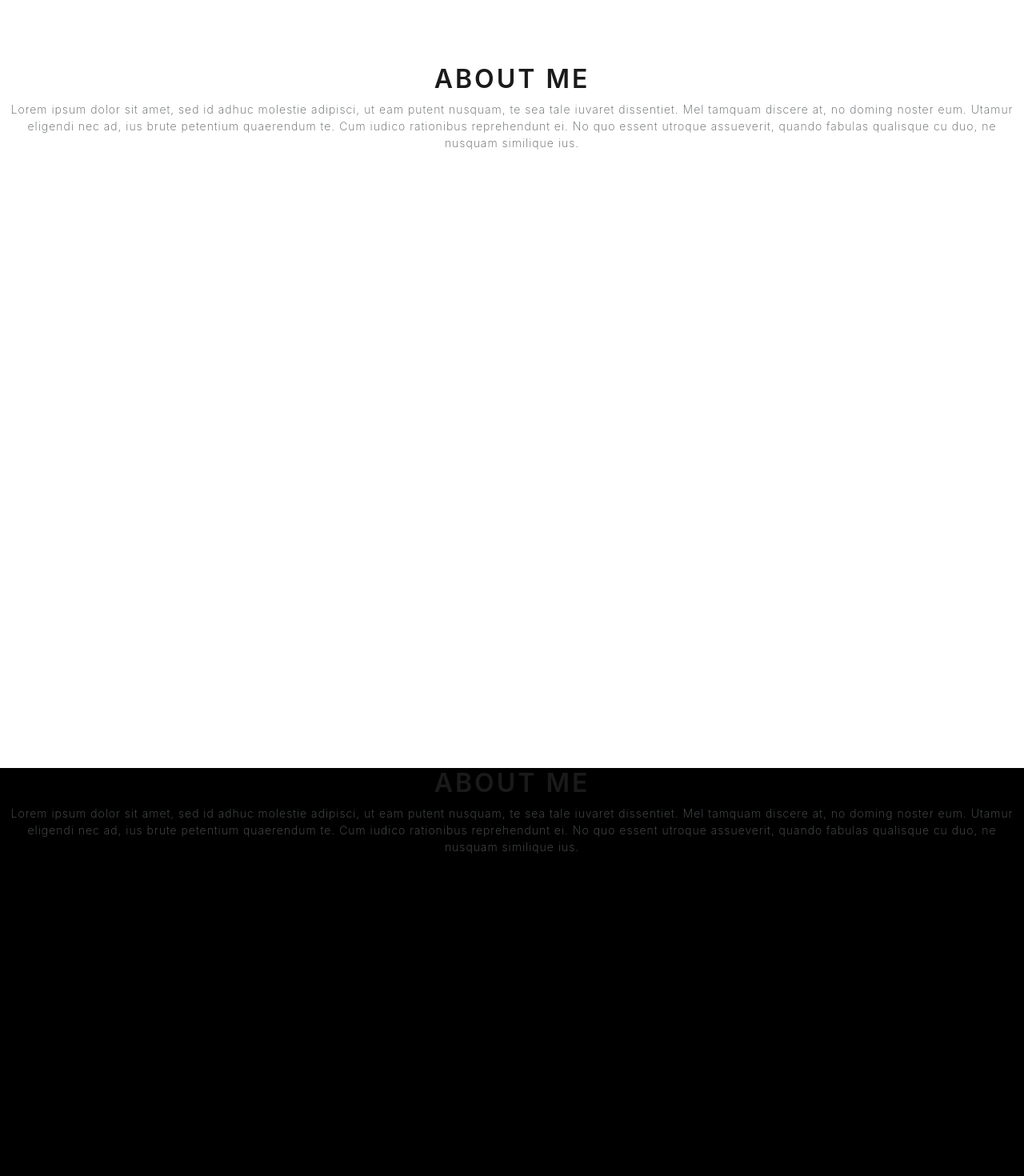
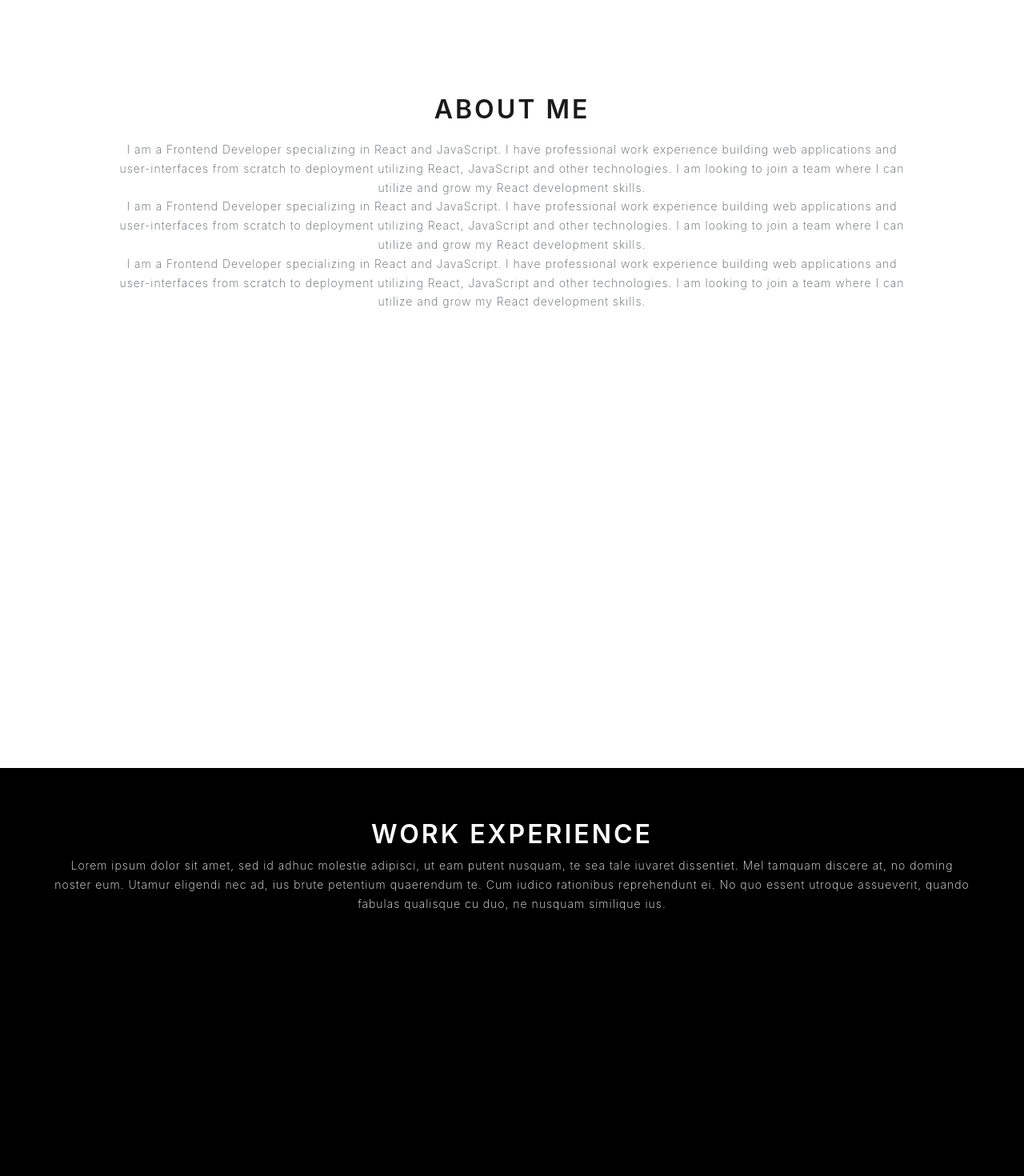
Before and after one commit to anaberrocal/Portfolio-2.0, a React (Create React App) app: page / in a window 1280 px wide. Shown: the part 880-2350 px from the top of the page at 80% size. Built offline with nearby package versions, Linux system fonts and the light colour scheme.

Commit message:
Add devicon-react-svg module

```diff
--- a/package.json
+++ b/package.json
@@ -6,6 +6,7 @@
     "@testing-library/jest-dom": "^4.2.4",
     "@testing-library/react": "^9.3.2",
     "@testing-library/user-event": "^7.1.2",
+    "devicon-react-svg": "^0.2.2",
     "react": "^16.13.1",
     "react-dom": "^16.13.1",
     "react-scripts": "3.4.3"
--- a/src/App.css
+++ b/src/App.css
@@ -1,5 +1,6 @@
 .App {
   text-align: center;
+  line-height: 1.7em;
 }
 
 .navbar-space {
@@ -49,23 +50,41 @@
 /* About */
 .about {
   background-color: #ffffff;
+  padding: 3% 10% 10%;
   height: 100vh;
+}
+
+.about p {
+  padding: 1%;
 }
 
 /* Experience */
 .experience {
   background-color: #000000;
+  color: #ffffff;
+  padding: 5%;
   height: 100vh;
 }
 
-/* Skills */
-.skills {
+.experience h1{
+  color: #ffffff;
+}
+
+/* Projects */
+.projects {
   background-color: #ffffff;
+  padding: 5%;
   height: 100vh;
 }
 
 /* Contact */
 .contact {
   background-color: #000000;
+  color: #ffffff;
+  padding: 3% 10% 10%;
   height: 100vh;
 }
+
+.contact h1{
+  color: #ffffff;
+}
--- a/src/App.js
+++ b/src/App.js
@@ -14,7 +14,7 @@ function App() {
           <h1 className="intro-title">
             Hello, my name is Ana Berrocal and I am a React Developer.
           </h1>
-          <img src={Ana} className="profile-picture" />
+          <img src={Ana} className="profile-picture" alt="Profile picture" />
           <div>
             <a href="#about">
               <button type="button" className="btn btn-primary btn-lg m-5">
@@ -30,12 +30,23 @@ function App() {
         <div className="about">
           <h1>About me</h1>
           <p>
-            Lorem ipsum dolor sit amet, sed id adhuc molestie adipisci, ut eam
-            putent nusquam, te sea tale iuvaret dissentiet. Mel tamquam discere
-            at, no doming noster eum. Utamur eligendi nec ad, ius brute
-            petentium quaerendum te. Cum iudico rationibus reprehendunt ei. No
-            quo essent utroque assueverit, quando fabulas qualisque cu duo, ne
-            nusquam similique ius.
+            I am a Frontend Developer specializing in React and JavaScript. I
+            have professional work experience building web applications and
+            user-interfaces from scratch to deployment utilizing React,
+            JavaScript and other technologies. I am looking to join a team where
+            I can utilize and grow my React development skills.
+            <br/>
+            I am a Frontend Developer specializing in React and JavaScript. I
+            have professional work experience building web applications and
+            user-interfaces from scratch to deployment utilizing React,
+            JavaScript and other technologies. I am looking to join a team where
+            I can utilize and grow my React development skills.
+            <br/>
+            I am a Frontend Developer specializing in React and JavaScript. I
+            have professional work experience building web applications and
+            user-interfaces from scratch to deployment utilizing React,
+            JavaScript and other technologies. I am looking to join a team where
+            I can utilize and grow my React development skills.
           </p>
         </div>
       </section>
@@ -43,7 +54,7 @@ function App() {
       <section id="experience">
         <div className="navbar-space"></div>
         <div className="experience">
-          <h1>About me</h1>
+          <h1>Work experience</h1>
           <p>
             Lorem ipsum dolor sit amet, sed id adhuc molestie adipisci, ut eam
             putent nusquam, te sea tale iuvaret dissentiet. Mel tamquam discere
@@ -54,11 +65,11 @@ function App() {
           </p>
         </div>
       </section>
-      {/* Skills */}
-      <section id="skills">
+      {/* Projects */}
+      <section id="projects">
         <div className="navbar-space"></div>
-        <div className="skills">
-          <h1>About me</h1>
+        <div className="projects">
+          <h1>Personal Projects</h1>
           <p>
             Lorem ipsum dolor sit amet, sed id adhuc molestie adipisci, ut eam
             putent nusquam, te sea tale iuvaret dissentiet. Mel tamquam discere
@@ -73,7 +84,7 @@ function App() {
       <section id="contact">
         <div className="navbar-space"></div>
         <div className="contact">
-          <h1>About me</h1>
+          <h1>Contact</h1>
           <p>
             Lorem ipsum dolor sit amet, sed id adhuc molestie adipisci, ut eam
             putent nusquam, te sea tale iuvaret dissentiet. Mel tamquam discere
--- a/src/Components/Navbar.js
+++ b/src/Components/Navbar.js
@@ -31,8 +31,8 @@ export default function Navbar() {
             </a>
           </li>
           <li className="nav-item">
-            <a className="nav-link" href="#skills">
-              Skills
+            <a className="nav-link" href="#projects">
+              Projects
             </a>
           </li>
           <li className="nav-item">
```
Also changed, not shown: 1 other file (tests, documents, lock files or other folders). Lines whose indentation alone changed are shown as unchanged.
